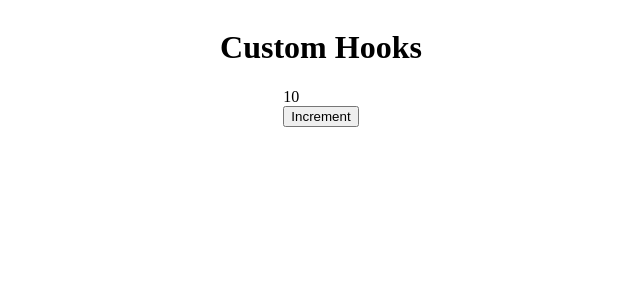
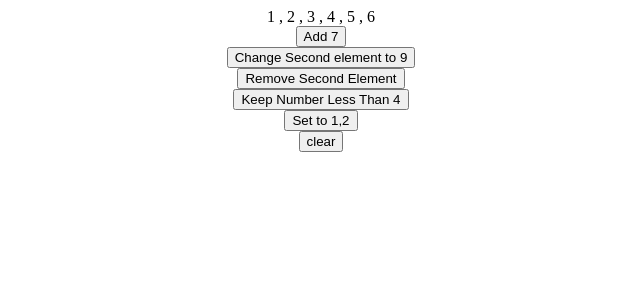
Before and after one commit to JunaidSikander/Custom-Hooks, a React (Create React App) app: page / in a window 1280 px wide. Shown: the top 300 px of the page, without its empty margins (319-959 px from the left). Built offline with nearby package versions, Linux system fonts and the light colour scheme.

Commit message:
:sparkles: [ADD] useArray Hook

```diff
--- a/src/App.js
+++ b/src/App.js
@@ -1,4 +1,5 @@
 import {
+    ArrayComponent,
     DebounceComponent,
     LocalStorageHook,
     TimeoutComponent,
@@ -10,12 +11,13 @@
 
     return (
         <div style={styles}>
-            <h1>Custom Hooks</h1>
+            {/*<h1>Custom Hooks</h1>*/}
             {/*<LocalStorageHook/>*/}
             {/*<ToggleComponent/>*/}
             {/*<TimeoutComponent/>*/}
             {/*<DebounceComponent/>*/}
-            <UpdateEffectComponent/>
+            {/*<UpdateEffectComponent/>*/}
+            <ArrayComponent/>
         </div>
     );
 }
--- /dev/null
+++ b/src/components/ArrayComponent.js
@@ -0,0 +1,20 @@
+import React, {Fragment} from 'react'
+import {useArray} from "hooks";
+
+const ArrayComponent = () => {
+    const {array, set, push, remove, update, filter, clear} = useArray([1, 2, 3, 4, 5, 6]);
+
+    return (
+        <Fragment>
+            <div> {array.join(' , ')} </div>
+            <button onClick={() => push(7)}>Add 7</button>
+            <button onClick={() => update(1, 9)}>Change Second element to 9</button>
+            <button onClick={() => remove(1)}>Remove Second Element</button>
+            <button onClick={() => filter((n) => n < 4)}>Keep Number Less Than 4</button>
+            <button onClick={() => set([1, 2])}>Set to 1,2</button>
+            <button onClick={() => clear()}>clear</button>
+        </Fragment>
+    )
+};
+
+export default ArrayComponent;
--- a/src/components/index.js
+++ b/src/components/index.js
@@ -1,3 +1,4 @@
+import ArrayComponent from "components/ArrayComponent";
 import ToggleComponent from "components/ToggleComponent";
 import LocalStorageHook from "components/LocalStorageHook";
 import TimeoutComponent from "components/TimeoutComponent";
@@ -5,4 +6,11 @@
 import UpdateEffectComponent from "components/UpdateEffectComponent";
 
 
-export {LocalStorageHook, ToggleComponent, TimeoutComponent, DebounceComponent, UpdateEffectComponent}
+export {
+    ArrayComponent,
+    ToggleComponent,
+    LocalStorageHook,
+    TimeoutComponent,
+    DebounceComponent,
+    UpdateEffectComponent
+}
--- a/src/hooks/index.js
+++ b/src/hooks/index.js
@@ -1,3 +1,4 @@
+import useArray from "hooks/useArray";
 import useToggle from "hooks/useToggle";
 import useTimeout from "hooks/useTimeout";
 import useDebounce from "hooks/useDebounce";
@@ -6,4 +7,4 @@
 import useUpdateEffect from "hooks/useUpdateEffect";
 
 
-export {useToggle, useTimeout, useDebounce, useLocalStorage, useUpdateLogger, useUpdateEffect}
+export {useArray, useToggle, useTimeout, useDebounce, useLocalStorage, useUpdateLogger, useUpdateEffect}
--- /dev/null
+++ b/src/hooks/useArray.js
@@ -0,0 +1,27 @@
+import React, {useState} from 'react'
+
+const useArray = (defaultValue) => {
+    const [array, setArray] = useState(defaultValue);
+
+    const push = (element) => setArray(a => [...a, element]);
+
+    const filter = (callback) => setArray(a => a.filter(callback));
+
+    const update = (index, newElement) => setArray(a => [
+        ...a.slice(0, index),
+        newElement,
+        ...a.slice(index + 1, a.length),
+    ]);
+
+    const remove = (index) => setArray(a => [
+        ...a.slice(0, index),
+        ...a.slice(index + 1, a.length)
+    ]);
+
+    const clear = () => setArray([]);
+
+    return {array, set: setArray, push, filter, update, remove, clear}
+
+};
+
+export default useArray;
```
